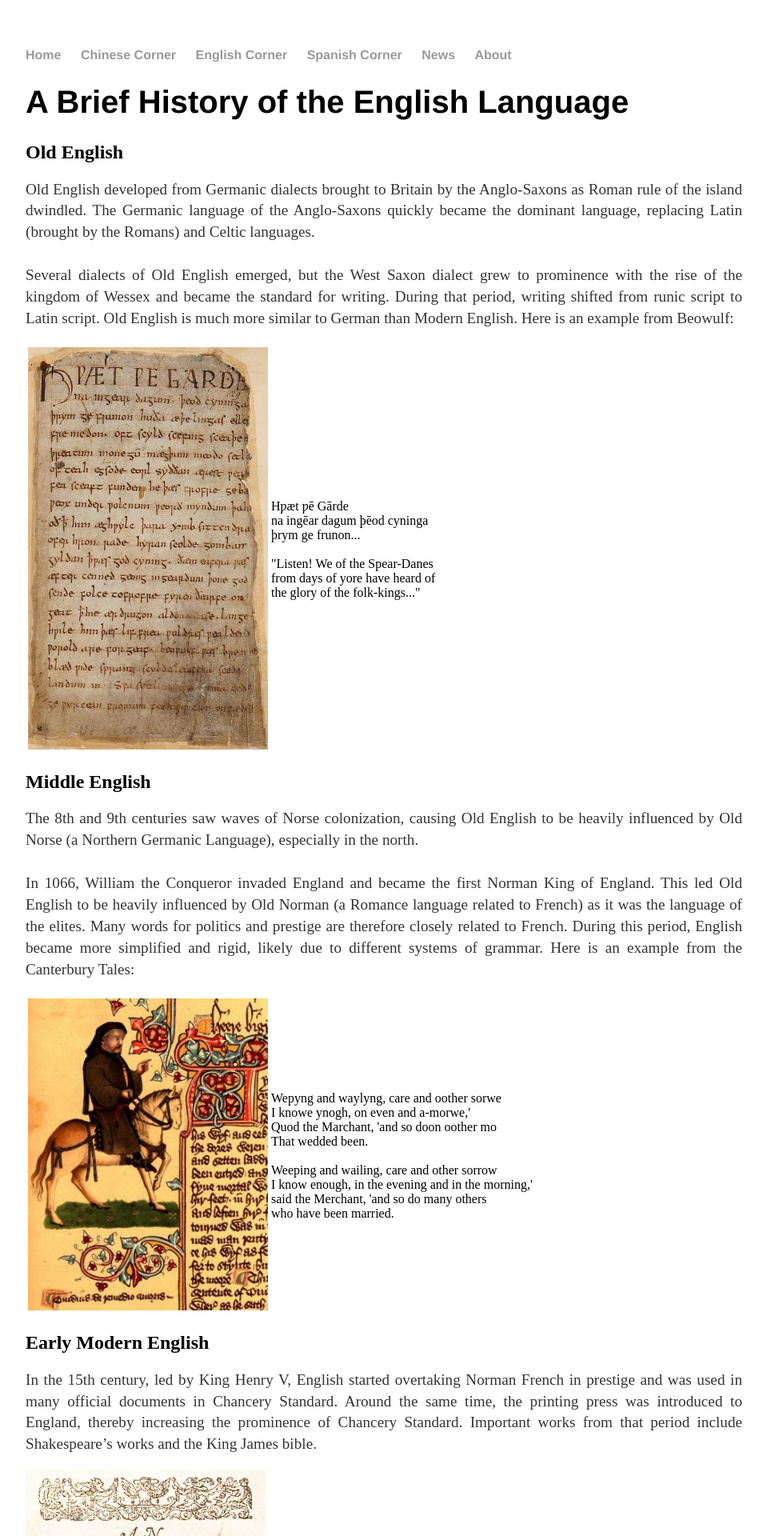
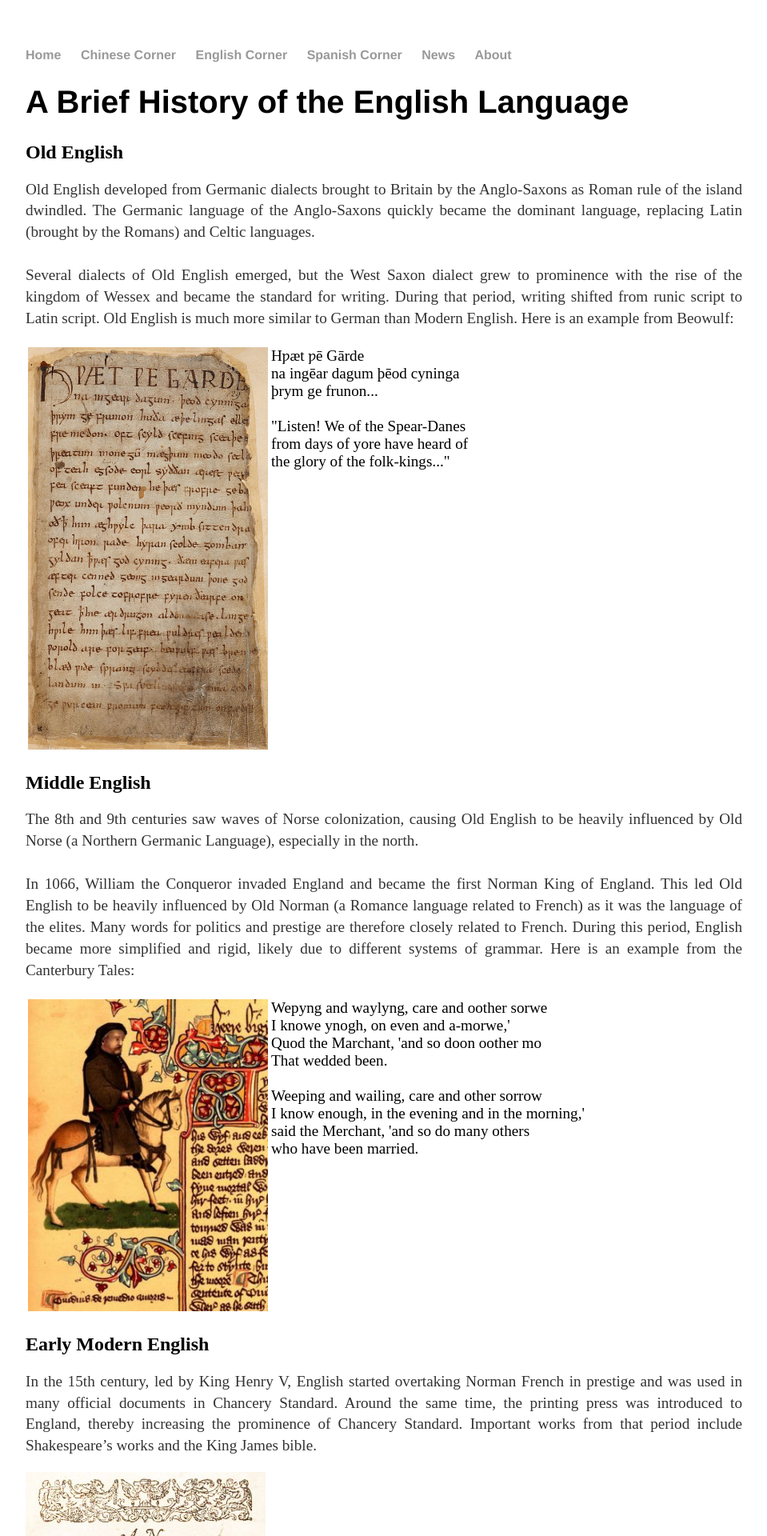
Before and after one commit to Tralinge/tralinge.github.io, a Jekyll site: the page built from english_corner/history_of_english.html, in a window 1280 px wide. Shown: the top 1920 px of the page at 80% size, without its empty margins (160-1119 px from the left). Built offline with Jekyll 4.4.1, drawn with Linux system fonts in a browser that asks for light colours.

Commit message:
Update main.css

```diff
--- a/css/main.css
+++ b/css/main.css
@@ -29,6 +29,11 @@ p {
     line-height: 1.4em;
     color: #333;
     }
+td {
+    font-size: 1.2em;
+    text-align: justify;
+    vertical-align: top;
+    }
 footer {
     border-top: 1px solid #d5d5d5;
     font-size: .8em;
```
Lines whose indentation alone changed are shown as unchanged.
